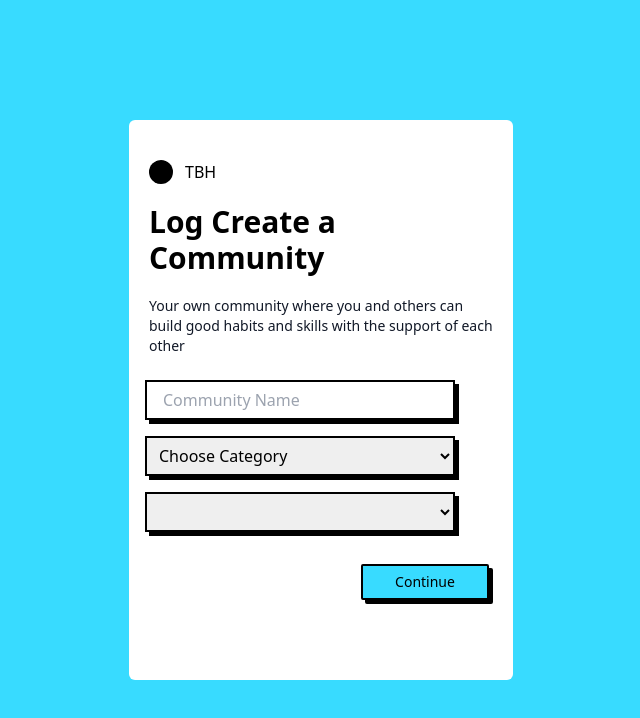
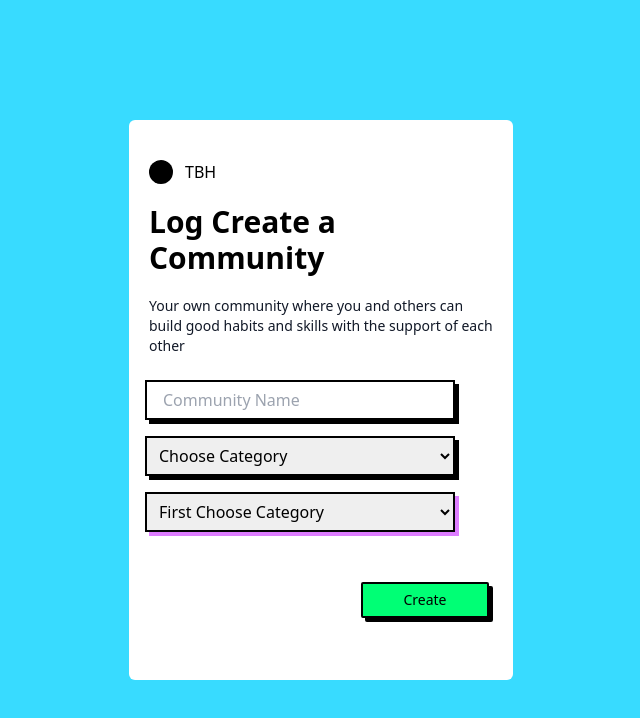
Before and after one commit to Anurag-Kochar-1/CommComm-Community-Platform, a Next.js app: page /createCommunity in a window 1280 px wide. Shown: the top 718 px of the page, without its empty margins (607-1247 px from the left). Built offline with nearby package versions, Linux system fonts and the light colour scheme.

Commit message:
createCommunity-page-dropwdown-bug-FIXED

```diff
--- a/constants/createCommunityPage/communityCategories.js
+++ b/constants/createCommunityPage/communityCategories.js
@@ -32,7 +32,7 @@ export const communitySubCategoriesArray = [
     {
         id: 0.1,
         parentValue:"Choose Sub Category",
-        parentLabel: "choose Sub Category",
+        parentLabel: "Choose Sub Category",
         subCategories: [
             {label: "Choose Sub Category", value: "choose Sub Category", id: 0.11 },
         ]
--- a/pages/createCommunity/index.tsx
+++ b/pages/createCommunity/index.tsx
@@ -24,10 +24,9 @@ const index = () => {
         <h1 className='text-3xl font-bold' onClick={() => console.log(communityCategory + " ___ " + communitySubCategory)}> Log Create a Community </h1>
 
 
-        {/* ---- Enter details ---- */}
+        {/* ---- Fill community details ---- */}
         <div className='w-full h-full flex flex-col items-start justify-start'>
           <p className='font-medium text-sm text-gray-900'> Your own community where you and others can build good habits and skills with the support of each other  </p>
-          {/* <span className='text-base font-normal'> Already have an account? <Link className='text-blue-500 hover:cursor-pointer' href='/login'> Sign in </Link> </span> */}
 
           <div className='w-full flex flex-col justify-between items-start space-y-4 py-3 mt-4'>
 
@@ -44,10 +43,9 @@ const index = () => {
             </div>
 
             {/* ---- Category ---- */}
-            <div className='w-[90%] h-10 relative bg-black flex justify-start items-center'>
+            <div className='w-[90%] h-10 relative bg-black flex justify-start items-center '>
               <select
                 title='choose'
-                // className='outline-none border-none w-full px-2 py-2 bg-gray-400 placeholder:text-darkColor placeholder:text-sm placeholder:text-opacity-50 text-darkColor'
                 className='w-full h-10 absolute right-1 bottom-1 outline-none focus:ring-0 px-2 placeholder:px-2 border-2 border-black'
                 value={communityCategory}
                 onChange={(e) => {
@@ -60,21 +58,18 @@ const index = () => {
                     <option
                       key={category.id}
                       value={category.value}
-                      className='form-select bg-lightColor px-2 py-3 text-darkColor text-base'
+                      className='bg-white px-2 py-3 text-black text-base'
                     > {category.label} </option>
                   )
                 })}
               </select>
             </div>
 
-
-
-
             {/* Sub Categories */}
-            <div className='w-[90%] h-10 relative bg-black flex justify-start items-center'>
+            {communityCategory !== communityCategoriesArray[0].label && <div className='w-[90%] h-10 relative bg-black flex justify-start items-center'>
               <select
-              title='choose'
-              className='w-full h-10 absolute right-1 bottom-1 outline-none focus:ring-0 px-2 placeholder:px-2 border-2 border-black'
+                title='choose'
+                className='w-full h-10 absolute right-1 bottom-1 outline-none focus:ring-0 px-2 placeholder:px-2 border-2 border-black'
                 value={communitySubCategory}
                 onChange={(e) => setCommunitySubCategory(e.target.value)}
               >
@@ -93,7 +88,7 @@ const index = () => {
                         key={sub.id}
                         value={sub.value}
                         onChange={() => setCommunitySubCategory(sub.value)}
-                        className='form-select bg-lightColor px-2 py-3 text-darkColor text-base'
+                        className='bg-white px-2 py-3 text-black text-base'
                       > {sub.label} </option>
                     })
                   )
@@ -102,21 +97,38 @@ const index = () => {
                 }
 
               </select>
-            </div>
+            </div>}
+
+
+            {/* Demo */}
+            {communityCategory === communityCategoriesArray[0].label && <div className='w-[90%] h-10 relative bg-BrutalPurple1 flex justify-start items-center'>
+              <select
+                title='Choose Sub Category'
+                className='w-full h-10 absolute right-1 bottom-1 outline-none focus:ring-0 px-2 placeholder:px-2 border-2 border-black'
+              >
+
+                <option
+                  key={"Choose Sub Category"}
+                  value={"Choose Sub Category"}
+                  className='bg-white px-2 py-3 text-black text-base'
+                > {"First Choose Category"} </option>
+
+              </select>
+            </div>}
 
 
           </div>
 
 
-          {/* ---- Continue Button div ---- */}
-          <div className='w-full flex justify-end items-center py-5'>
+          {/* ---- Create Button div ---- */}
+          <div className='w-full h-full flex justify-end items-center py-5'>
             <button
 
               type='button'
               title='singIn'
               className='w-20 md:w-32 h-[4.5vh] relative flex justify-center items-center bg-black rounded-sm border-2 border-black'>
-              <span className='w-20 md:w-32 h-[4.5vh] absolute bottom-[2px] right-[2px] bg-BrutalBlue1  flex justify-center items-center rounded-sm border-2 border-black active:right-0 active:bottom-0 hover:right-0 hover:bottom-0'>
-                <p className='text-xs md:text-sm font-medium'> Continue  </p>
+              <span className='w-20 md:w-32 h-[4.5vh] absolute bottom-[2px] right-[2px] bg-BrutalGreen1  flex justify-center items-center rounded-sm border-2 border-black active:right-0 active:bottom-0 hover:right-0 hover:bottom-0'>
+                <p className='text-xs md:text-sm font-medium'> Create  </p>
               </span>
             </button>
           </div>
```
